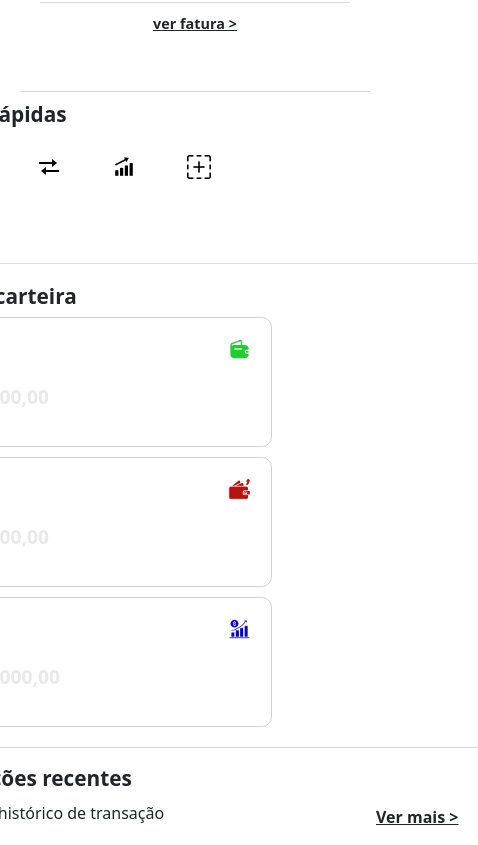
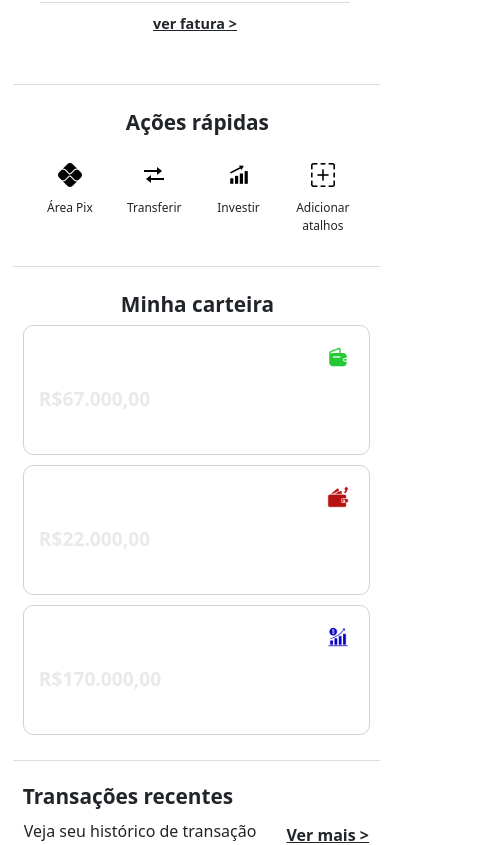
Before and after one commit to victorbiguete/ImaPayFrontEnd, an Angular app: page / in a window 390 px wide. Shown: the part 820-1665 px from the top of the page, 478 px wide, since content can reach past the window. Built offline with nearby package versions, Linux system fonts and the light colour scheme.

Commit message:
criação da responsividade na tabela

```diff
--- a/src/app/componentes/card/card.component.css
+++ b/src/app/componentes/card/card.component.css
@@ -24,7 +24,7 @@
 }
 
 .titulo-card{
-    font-size: 1.1rem;
+    font-size: 1rem;
     color: rgba(255, 255, 255, 0.7);
 }
 .valor{
@@ -57,7 +57,7 @@
 
 @media (max-width: 1000px){
     .card{
-        width:350px;
+        width:200px;
         gap: 8px;
     }
 
@@ -67,3 +67,18 @@
         font-weight: normal;
     }
 }
+
+
+@media (max-width: 768px){
+    .card{
+        min-width:320px;
+        width: 100%;
+        gap: 4px;
+    }
+
+    .texto-card{
+        color: rgba(255, 255, 255, 0.419);
+        font-size: 0.6rem;
+        font-weight: normal;
+    }
+}
--- a/src/app/componentes/home/home.component.css
+++ b/src/app/componentes/home/home.component.css
@@ -44,7 +44,7 @@ h4{
     display: flex;
     align-items: center;
     justify-content: space-between;
-    padding: 5px 12px;
+    padding: 5px 3px;
 }
 .container-side{
     display: flex;
@@ -52,31 +52,31 @@ h4{
     gap:15px;
 }
 
+
 /* Ação rápida */
 .container-acao-rapida{
     display: flex;
     flex-direction: column;
-    width: 350px;
+    min-width: 350px;
     background-color: var(--background-fundo-secundario);
     padding:10px;
+    padding-bottom: 0;
     border-radius: 10px;
+
 }
 
 .content-acao-rapida{
     display: flex;
     flex-direction: column;
     width: 100%;
-    background-color: var(--background-primario) ;
+    /* background-color: var(--background-primario) ; */
     border-radius: 10px;
-    color:white;
-    height: 120px;
 }
 
 .grid-icones{
     display: grid;
     grid-template-columns: repeat(4, 1fr);
-    padding: 10px 5px;
-    border-radius: 10px;
+    padding-top: 10px;
 }
 
 .item-acao-rapida{
@@ -185,7 +185,13 @@ h4{
 .container-principal{
     display: flex;
     flex-direction: column;
-    gap:10px;
+    gap:15px;
+    padding:0 10px;
+    box-sizing: border-box;
+    min-width: 350px;
+    width: auto;
+    max-width: 100%;
+    margin-top: -12px;
 }
 
 /* Minha carteira */
@@ -210,7 +216,10 @@ h4{
 
 /* Histórico */
 .container-historico{
-    max-width: 620px;
+    display: flex;
+    flex-direction: column;
+    max-width: 650px;
+    width: 100%;
     border-radius: 13px;
     background-color: white;
     padding: 8px;
@@ -227,11 +236,12 @@ h4{
         align-items: flex-start;
     }
     .container-principal{
-        padding-left: 30px;
+        padding-left: .8rem;
+        display: flex;
+        align-items: center;
     }
-    .content-acao-rapida{
-        padding: 0 10px;
-        height: auto;
+    .container-acao-rapida{
+        width: 100%;
     }
     .nome-icone{
         font-size: 12px;
@@ -239,16 +249,15 @@ h4{
     h4{
         font-size: 1rem;
     }
-
-    .separador-minha-carteira{
-        display: none;
-    }
     .grid-icones{
         padding: 12px 5px 0;
     }
 }
 
 @media (max-width: 768px){
+    .container-cartao{
+        align-items: center;
+    }
     .container-geral{
         display: flex;
         flex-direction: column;
@@ -256,28 +265,28 @@ h4{
         gap:20px;
         height: auto;
     }
+    .container-acao-rapida{
+        align-items: center;
+        margin-top:20px;
+    }
 
     /* Minha carteira */
+    .container-minha-carteira{
+        align-items: center;
+    }
     .content-minha-carteira{
         display: grid;
         grid-template-columns: repeat(auto-fill, minmax(200px, 1fr));
         gap: 10px;
         align-items: center;
         max-width: 350px;
+        width: 100%;
     }
-
     .container-geral{
         align-items: center;
         justify-content: center;
         max-width: auto;
         padding: 0;
-    }
-    .container-principal{
-        padding-left: 0;
-    }
-
-    .separador-minha-carteira {
-        display: flex;
     }
 
     .separador-ativo{
@@ -289,5 +298,8 @@ h4{
     .historico{
         width: auto;
         box-sizing: border-box;
+        display: flex;
+        align-items: center;
+        background-color: red;
     }
 }
--- a/src/app/componentes/home/home.component.html
+++ b/src/app/componentes/home/home.component.html
@@ -56,11 +56,10 @@
                 </div>
             </div>
 
-            <div class="separador-ativo"></div>
-
         </div>
 
         <div class="container-principal">
+            <div class="separador-ativo"></div>
             <!-- Ação rápida -->
             <div class="container-acao-rapida">
                 <h2>Ações rápidas</h2>
@@ -88,9 +87,7 @@
 
             <div class="separador"></div>
 
-
             <!-- Minha carteira -->
-
             <div class="container-minha-carteira">
                 <h2>Minha carteira</h2>
                 <div class="content-minha-carteira">
@@ -123,7 +120,7 @@
                 </div>
             </div>
 
-            <div class="separador separador-minha-carteira"></div>
+            <div class="separador"></div>
 
             <!-- Histórico -->
             <div class="container-historico">
@@ -136,7 +133,6 @@
                 <app-tabela [transacoes]="transacoes"></app-tabela>
             </div>
 
-
         </div>
 
     </div>
--- a/src/app/componentes/home/home.component.ts
+++ b/src/app/componentes/home/home.component.ts
@@ -62,13 +62,12 @@ export class HomeComponent {
             "descricao": ""
           },
           {
-            "tipo": "Pag. débito",
-            "data": "22/12/2024",
-            "nome": "Açai",
-            "valor": "1450,00",
-            "descricao": ""
+            "tipo": "Transferência enviada",
+            "data": "23/12/2024",
+            "nome": "Cleide da Silva",
+            "valor": "500,00",
+            "descricao": "Pix"
           },
-
           {
             "tipo": "Pag. crédito",
             "data": "22/12/2024",
--- a/src/app/componentes/tabela/tabela.component.css
+++ b/src/app/componentes/tabela/tabela.component.css
@@ -3,6 +3,21 @@ th{
     color: #fff;
     font-size: 14px;
 }
+.table-responsive{
+    border-radius: 10px;
+}
 tr:hover{
     cursor: pointer;
 }
+
+@media (max-width: 1000px){
+    .table-responsive{
+        max-height: 260px;
+    }
+}
+
+@media (max-width: 768px){
+    .table-responsive{
+        max-height: 100%;
+    }
+}
--- a/src/app/componentes/tabela/tabela.component.html
+++ b/src/app/componentes/tabela/tabela.component.html
@@ -1,5 +1,5 @@
 <div class="table-responsive">
-    <table class="table table-striped table-hover">
+    <table class="tabela table table-striped table-hover ">
         <thead>
             <tr>
                 <th scope="col">Tipo</th>
```
